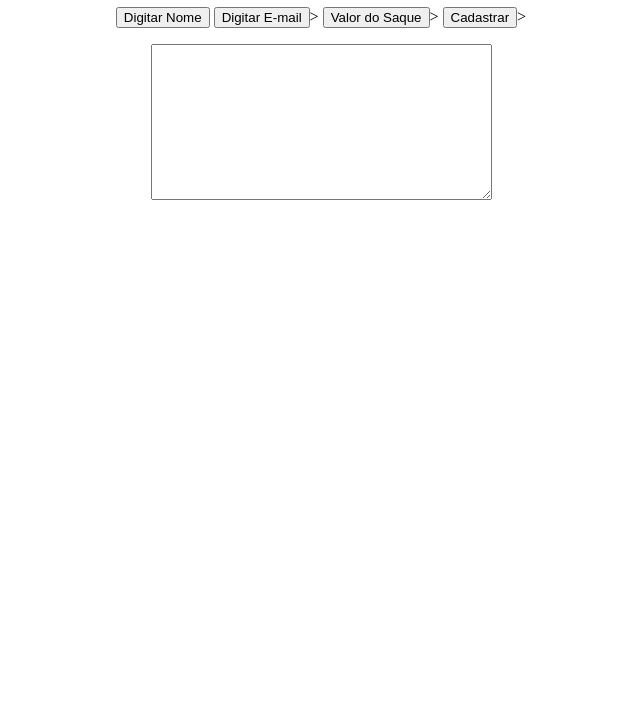
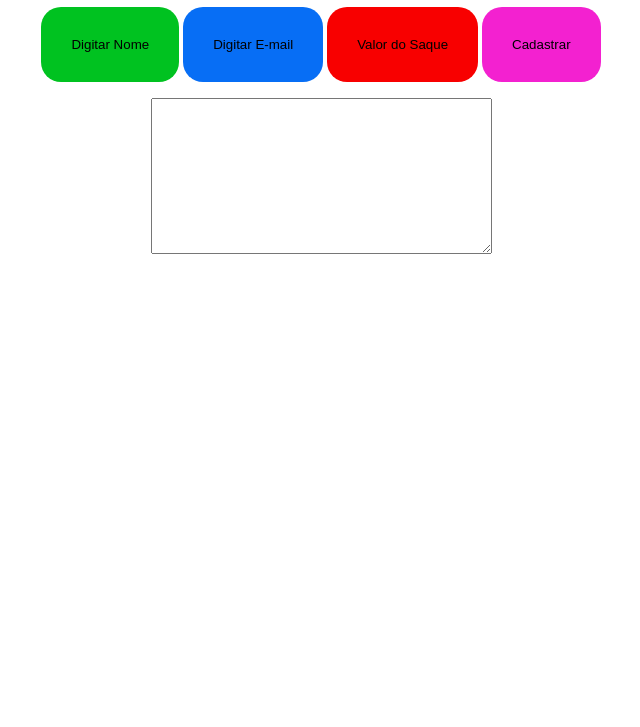
Before and after one commit to ViniciusAugusto14/Javascript---2-ano, a plain HTML site: page dadosinfo/index.html in a window 1280 px wide. Shown: the part 73-800 px from the top of the page, without its empty margins (319-959 px from the left). Drawn offline with Linux system fonts and the light colour scheme.

Commit message:
Add files via upload

```diff
--- /dev/null
+++ b/dadosinfo/estilo.css
@@ -0,0 +1,24 @@
+.Nome{
+    background-color: rgb(0, 194, 32);
+    border: none;
+    border-radius: 20px;
+    padding: 30px;
+}
+.Email{
+    background-color: rgb(7, 110, 245);
+    border: none;
+    border-radius: 20px;
+    padding: 30px;
+}
+.Saque{
+    background-color: rgb(248, 0, 0);
+    border: none;
+    border-radius: 20px;
+    padding: 30px;
+}
+.Area{
+    background-color: rgb(243, 33, 208);
+    border: none;
+    border-radius: 20px;
+    padding: 30px;
+}
--- a/dadosinfo/index.html
+++ b/dadosinfo/index.html
@@ -3,16 +3,17 @@
 <head>
     <script src="funcao.js"></script>
     <title>Inscricão</title>
+    <link rel="stylesheet" href="estilo.css">
 </head>
 <body>
     <form>
         <h1 align=center>Cadastro</h1>
         <div align=center>
             <p>
-                <input type="button" value="Digitar Nome" onclick="nome=prompt('Seu Nome','')">
-                <input type="button" value="Digitar E-mail" onclick="email=prompt('Email','')">>
-                <input type="button" value="Valor do Saque" onclick="saque=parseInt(prompt('Quanto você  sacar?  ',''))">>
-                <input type="button" value="Cadastrar" onclick="escrever(this.form.Area)">>
+                <input type="button" class="Nome" value="Digitar Nome" onclick="nome=prompt('Seu Nome','')">
+                <input type="button" class="Email" value="Digitar E-mail" onclick="email=prompt('Email','')">
+                <input type="button" class="Saque" value="Valor do Saque" onclick="saque=parseInt(prompt('Quanto você  sacar?  ',''))">
+                <input type="button" class="Area" value="Cadastrar" onclick="escrever(this.form.Area)">
                 <p><textarea cols="40" rows="10" name="Area"></textarea>
         </div>
     </form>
```
